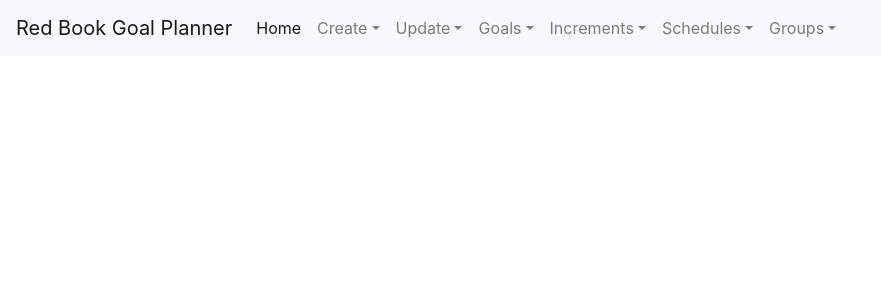
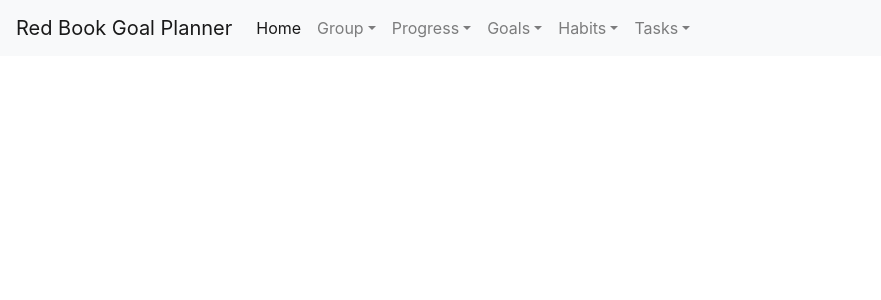
Before and after one commit to SeanMcOwen/Red-Book-Productivity-Planner, a Flask app: page /calendar in a window 1280 px wide. Shown: the top 300 px of the page, without its empty margins (0-881 px from the left). Run offline with Flask 2, Linux system fonts and the light colour scheme; parts of the project's set-up code (start-up, migrations or seed data) failed here and were passed over; some libraries are stand-ins or nearby versions.

Commit message:
New format

```diff
--- a/Playground.py
+++ b/Playground.py
@@ -11,7 +11,7 @@ database_name = 'Goals.db'
 
 from datetime import datetime
 with sqlite3.connect(database_name) as conn:
-    existing_progress = list(pd.read_sql("SELECT * FROM progress", conn)['Goal Name'].unique())
+    #existing_progress = list(pd.read_sql("SELECT * FROM progress", conn)['Goal Name'].unique())
     #goals, work_log = RedBook.Data.process_goals_SQL(conn)
     #expected_progress_table, expected_work_table, percent_left_table, expected_work_tables = RedBook.Tables.build_expected_work_tables(goals)
     #RedBook.Data.filter_increment_hiding(goals, expected_work_tables)
@@ -26,8 +26,8 @@ with sqlite3.connect(database_name) as conn:
     #habits = RedBook.Data.pull_habits_data_SQL(conn)
     #habits_progress = RedBook.Data.pull_habits_log_SQL(conn)
 
-    #habits, progress = RedBook.Data.process_habits_SQL(conn)
-    #table = RedBook.Tables.build_expected_progress_table_habits(habits)
+    habits, progress = RedBook.Data.process_habits_SQL(conn)
+    table = RedBook.Tables.build_expected_progress_table_habits(habits)
     #["Daily","Weekly","Monthly","Quarterly","Yearly"]
     #tasks = RedBook.Data.pull_tasks_SQL(conn)
 
--- a/RedBookFlask/templates/Base.html
+++ b/RedBookFlask/templates/Base.html
@@ -26,65 +26,59 @@
       <li class="nav-item active">
         <a class="nav-link" href="/">Home</a>
       </li>
-            <li class="nav-item dropdown">
-        <a class="nav-link dropdown-toggle" data-toggle="dropdown" href="#" role="button" aria-haspopup="true" aria-expanded="false">Create</a>
+      <li class="nav-item dropdown">
+        <a class="nav-link dropdown-toggle" data-toggle="dropdown" href="#" role="button" aria-haspopup="true" aria-expanded="false">Group</a>
         <div class="dropdown-menu">
-          <a class="dropdown-item" href="{{ url_for('create.goals_page') }}">Goals</a>
-          <a class="dropdown-item" href="{{ url_for('create.group_page') }}">Group</a>
-          <a class="dropdown-item" href="{{ url_for('create.progress_page') }}">Progress</a>
-          <a class="dropdown-item" href="{{ url_for('create.habits_page') }}">Habits</a>
-          <a class="dropdown-item" href="{{ url_for('create.task_page') }}">Task</a>
-          <a class="dropdown-item" href="{{ url_for('create.bulk_task_page') }}">Bulk Tasks</a>
-
-        </div>
-      </li>
-
-      <li class="nav-item dropdown">
-        <a class="nav-link dropdown-toggle" data-toggle="dropdown" href="#" role="button" aria-haspopup="true" aria-expanded="false">Update</a>
-        <div class="dropdown-menu">
-
-
-          <a class="dropdown-item" href="{{ url_for('create.update_progress_page') }}">Update Progress</a>
-          <a class="dropdown-item" href="{{ url_for('create.update_habits_page') }}">Update Habits</a>
-          <a class="dropdown-item" href="{{ url_for('create.update_tasks_page') }}">Update Tasks</a>
-        </div>
-      </li>
-
-      <li class="nav-item dropdown">
-        <a class="nav-link dropdown-toggle" data-toggle="dropdown" href="#" role="button" aria-haspopup="true" aria-expanded="false">Goals</a>
-        <div class="dropdown-menu">
-          <a class="dropdown-item" href="{{ url_for('goals.goals_page') }}">Goals</a>
-
-        </div>
-      </li>
-      <li class="nav-item dropdown">
-        <a class="nav-link dropdown-toggle" data-toggle="dropdown" href="#" role="button" aria-haspopup="true" aria-expanded="false">Increments</a>
-        <div class="dropdown-menu">
-          <a class="dropdown-item" href="{{ url_for('increments.increments_page') }}">Increments</a>
-                  <a class="dropdown-item" href="{{ url_for('increments.daily_increments_page') }}">Historical Increments</a>
-                  <a class="dropdown-item" href="{{ url_for('increments.progress_bars_page') }}">Progress Bars</a>
-                  <a class="dropdown-item" href="{{ url_for('increments.habits_increments_page') }}">Habits Increments</a>
-                  <a class="dropdown-item" href="{{ url_for('increments.task_increments_page') }}">Tasks Increments</a>
-
-        </div>
-      </li>
-      <li class="nav-item dropdown">
-        <a class="nav-link dropdown-toggle" data-toggle="dropdown" href="#" role="button" aria-haspopup="true" aria-expanded="false">Schedules</a>
-        <div class="dropdown-menu">
-          <a class="dropdown-item" href="{{ url_for('schedules.schedules_page') }}">Schedules</a>
-          <a class="dropdown-item" href="{{ url_for('schedules.calendar_page') }}">Calendar</a>
-          <a class="dropdown-item" href="{{ url_for('schedules.schedules_PIT_page') }}">PIT Schedules</a>
-          <a class="dropdown-item" href="{{ url_for('schedules.effective_dates_page') }}">Effective Dates</a>
+        <a class="dropdown-item" href="{{ url_for('create.group_page') }}">Create Group</a>
+        <a class="dropdown-item" href="{{ url_for('groups.calendar_progress_page') }}">Calendar Progress</a>
 
         </div>
       </li>
             <li class="nav-item dropdown">
-        <a class="nav-link dropdown-toggle" data-toggle="dropdown" href="#" role="button" aria-haspopup="true" aria-expanded="false">Groups</a>
+        <a class="nav-link dropdown-toggle" data-toggle="dropdown" href="#" role="button" aria-haspopup="true" aria-expanded="false">Progress</a>
         <div class="dropdown-menu">
-          <a class="dropdown-item" href="{{ url_for('groups.calendar_progress_page') }}">Calendar Progress</a>
+          <a class="dropdown-item" href="{{ url_for('create.progress_page') }}">Create Progress</a>
+          <a class="dropdown-item" href="{{ url_for('create.update_progress_page') }}">Update Progress</a>
+        </div>
+      </li>
+      <li class="nav-item dropdown">
+        <a class="nav-link dropdown-toggle" data-toggle="dropdown" href="#" role="button" aria-haspopup="true" aria-expanded="false">Goals</a>
+        <div class="dropdown-menu">
+                  <a class="dropdown-item" href="{{ url_for('create.goals_page') }}">Create Goal</a>
+                  <a class="dropdown-item" href="{{ url_for('goals.goals_page') }}">View Goals</a>
+                  <a class="dropdown-item" href="{{ url_for('increments.increments_page') }}">Goal Increments</a>
+                  <a class="dropdown-item" href="{{ url_for('increments.daily_increments_page') }}">Historical Goal Increments</a>
+                  <a class="dropdown-item" href="{{ url_for('increments.progress_bars_page') }}">Progress Bars</a>
+                            <a class="dropdown-item" href="{{ url_for('schedules.schedules_page') }}">Schedules</a>
+          <a class="dropdown-item" href="{{ url_for('schedules.calendar_page') }}">Calendar</a>
+          <a class="dropdown-item" href="{{ url_for('schedules.schedules_PIT_page') }}">PIT Schedules</a>
+          <a class="dropdown-item" href="{{ url_for('schedules.effective_dates_page') }}">Effective Dates</a>
+        </div>
+      </li>
+            <li class="nav-item dropdown">
+                    <a class="nav-link dropdown-toggle" data-toggle="dropdown" href="#" role="button" aria-haspopup="true" aria-expanded="false">Habits</a>
+
+                    <div class="dropdown-menu">
+<a class="dropdown-item" href="{{ url_for('create.habits_page') }}">Create Habits</a>
+
+<a class="dropdown-item" href="{{ url_for('create.update_habits_page') }}">Update Habits</a>
+                  <a class="dropdown-item" href="{{ url_for('increments.habits_increments_page') }}">Habit Increments</a>
 
         </div>
       </li>
+                  <li class="nav-item dropdown">
+        <a class="nav-link dropdown-toggle" data-toggle="dropdown" href="#" role="button" aria-haspopup="true" aria-expanded="false">Tasks</a>
+                <div class="dropdown-menu">
+
+          <a class="dropdown-item" href="{{ url_for('create.task_page') }}">Create Task</a>
+          <a class="dropdown-item" href="{{ url_for('create.bulk_task_page') }}">Create Bulk Tasks</a>
+          <a class="dropdown-item" href="{{ url_for('create.update_tasks_page') }}">Update Tasks</a>
+                            <a class="dropdown-item" href="{{ url_for('increments.task_increments_page') }}">Task Increments</a>
+
+                  </div>
+      </li>
+
+
     </ul>
   </div>
 </nav>
```
